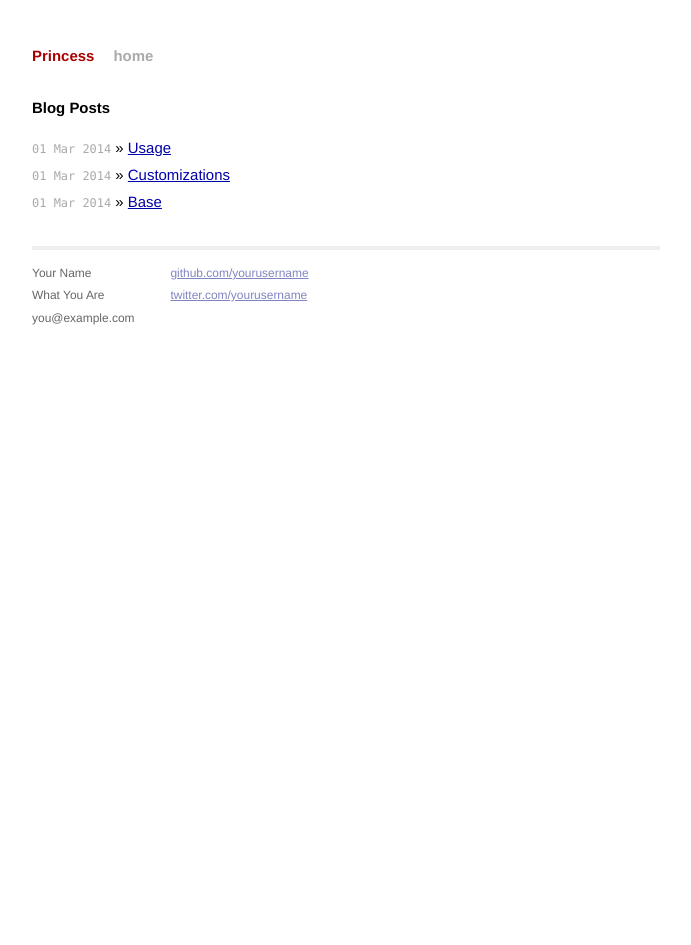
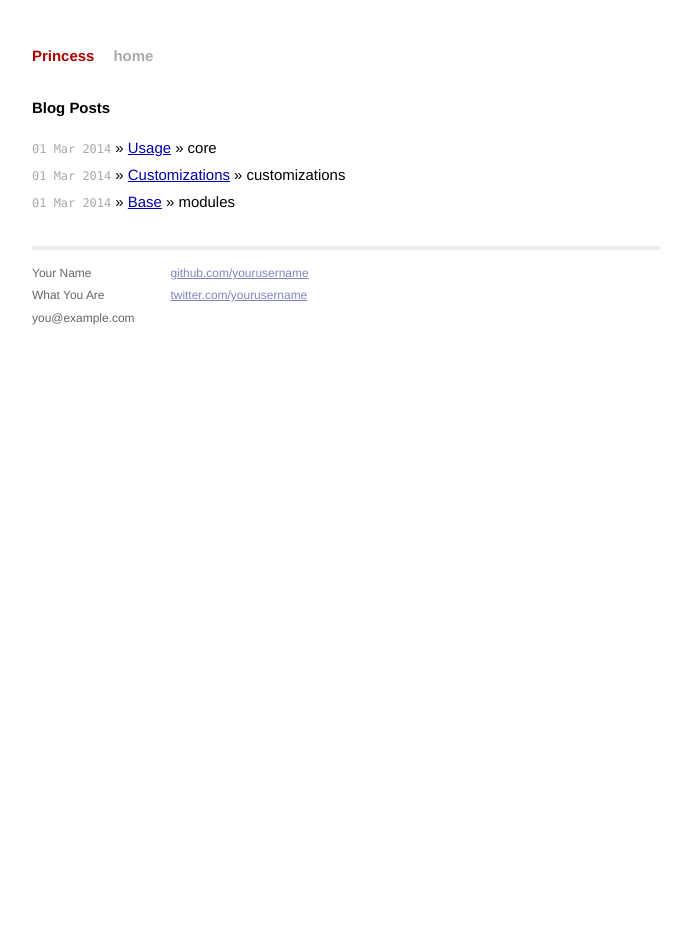
Before and after one commit to feministy/princess.io, a Jekyll site: the page built from docs/index.html, in a window 1280 px wide. Shown: the whole page, without its empty margins (294-985 px from the left). Built offline with Jekyll 4.4.1, drawn with Linux system fonts in a browser that asks for light colours; Markdown is read by kramdown in place of the engine named in the settings.

Commit message:
added tags

```diff
--- a/docs/index.html
+++ b/docs/index.html
@@ -7,7 +7,10 @@ title: Your New Jekyll Site
   <h1>Blog Posts</h1>
   <ul class="posts">
     {% for post in site.posts %}
-      <li><span>{{ post.date | date_to_string }}</span> &raquo; <a href="{{ post.url }}">{{ post.title }}</a></li>
+    <li>
+      <span>{{ post.date | date_to_string }}</span> &raquo; <a href="{{ post.url }}">{{ post.title }}</a>
+      &raquo; {{ post.tags | array_to_sentence_string }}
+    </li>
     {% endfor %}
   </ul>
 </div>
```
